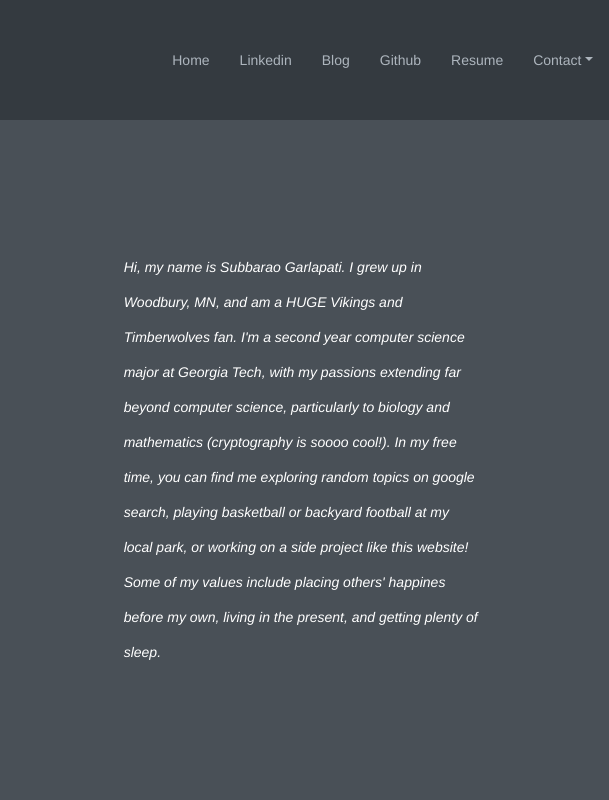
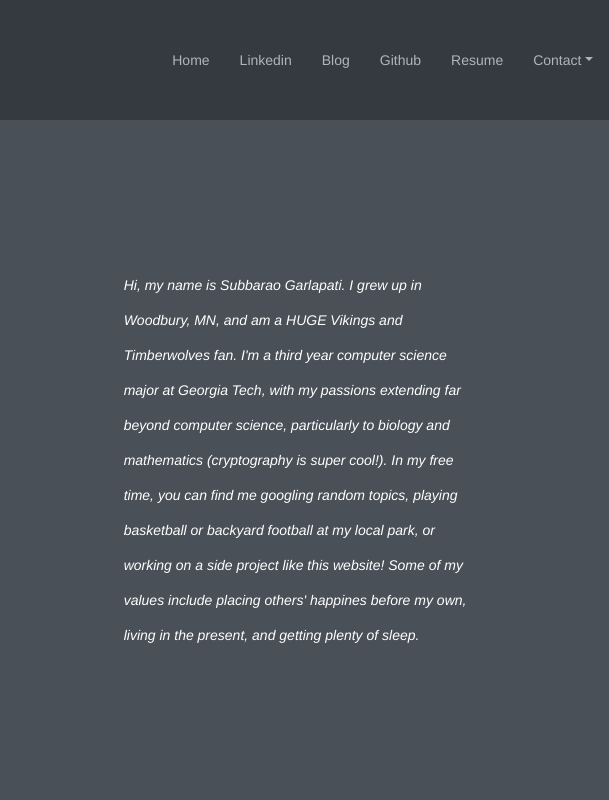
Before and after one commit to SubbaraoGarlapati/SubbaraoGarlapati.github.io, a plain HTML site: page index.html in a window 1280 px wide. Shown: the full height of the page, 671-1280 px from the left. Drawn offline with nearby package versions, Linux system fonts and the light colour scheme.

Commit message:
edited intro

```diff
--- a/index.html
+++ b/index.html
@@ -99,9 +99,9 @@
             <img id="headshotID" class="headshot" src="Headshot.jpg" >
         </div>
         <div class="bottom-right">
-            <a class="about-me-text">Hi, my name is Subbarao Garlapati. I grew up in Woodbury, MN, and am a HUGE Vikings and Timberwolves fan. I'm a second year computer science major at Georgia
+            <a class="about-me-text">Hi, my name is Subbarao Garlapati. I grew up in Woodbury, MN, and am a HUGE Vikings and Timberwolves fan. I'm a third year computer science major at Georgia
                 Tech, with my passions extending far beyond computer science,
-                particularly to biology and mathematics (cryptography is soooo cool!). In my free time, you can find me exploring random topics on google search, playing basketball or backyard football at my local park, or working on a side project like this website! Some of my values include placing others' happines before my own, living in the present, and getting plenty of sleep. </a>
+                particularly to biology and mathematics (cryptography is super cool!). In my free time, you can find me googling random topics, playing basketball or backyard football at my local park, or working on a side project like this website! Some of my values include placing others' happines before my own, living in the present, and getting plenty of sleep. </a>
         </div>
     </div>
 
```
